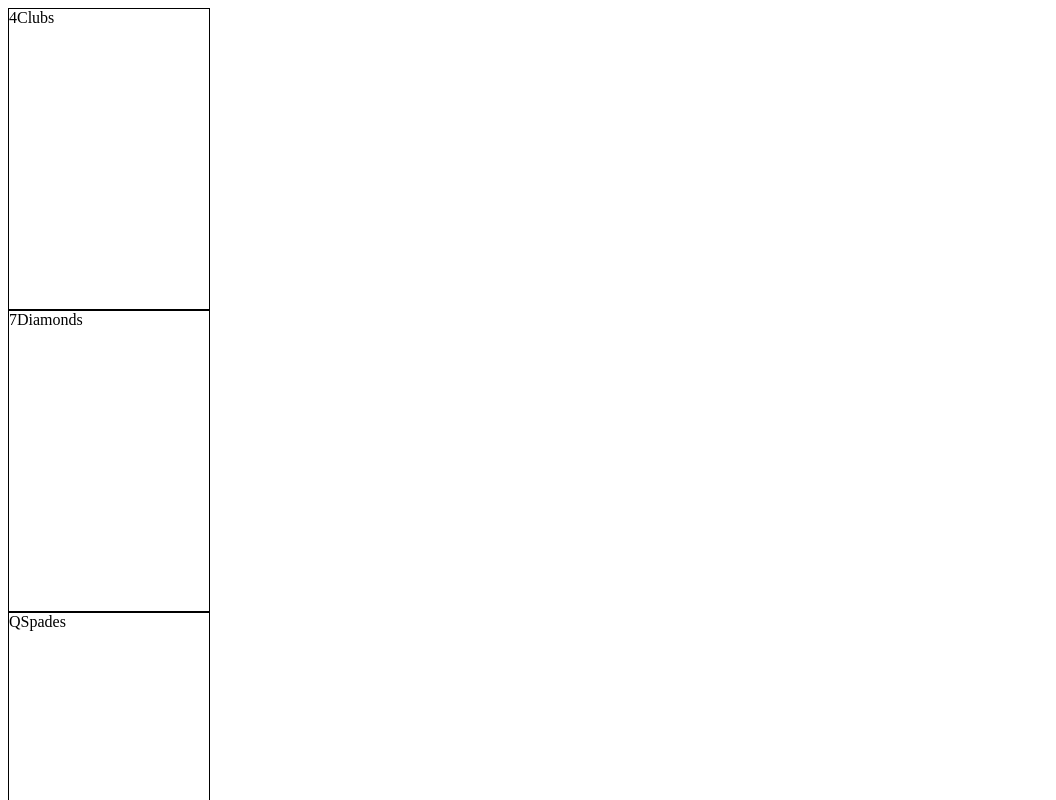
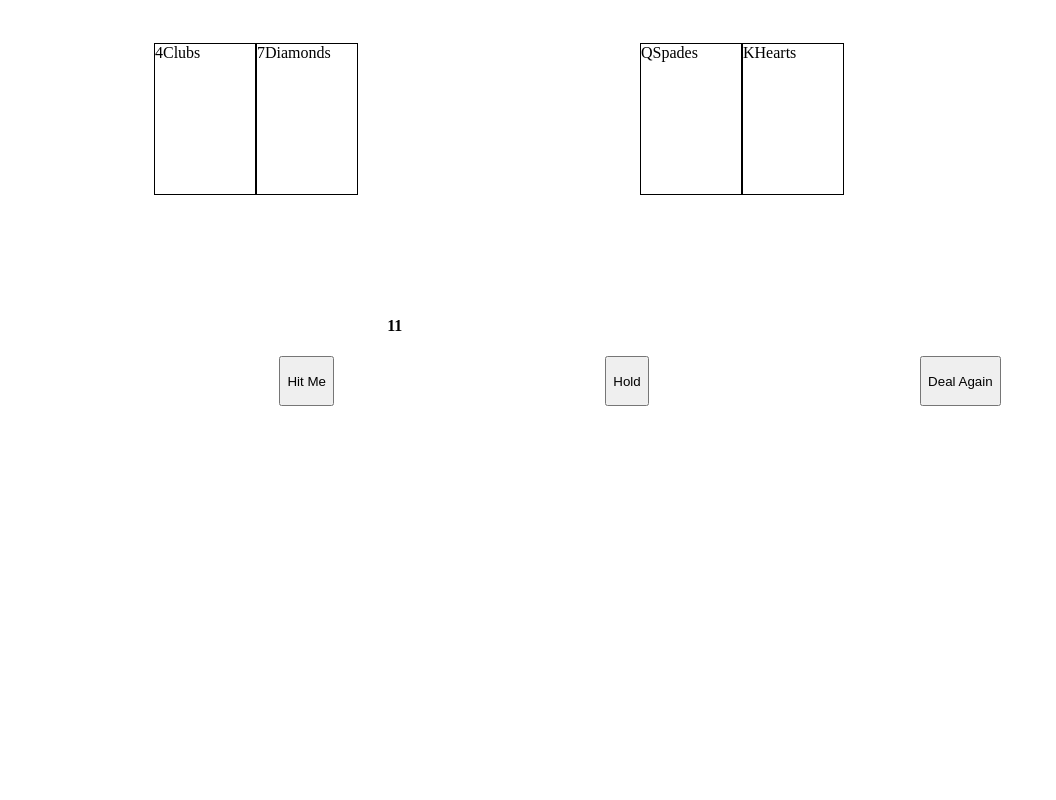
Before and after one commit to jcurti2/BlackJack, a plain HTML site: page page2.html in a window 1280 px wide. Shown: the top 800 px of the page, without its empty margins (0-1056 px from the left). Drawn offline with Linux system fonts and the light colour scheme.

Commit message:
Items show in appropriate space

```diff
--- a/BlackJack.css
+++ b/BlackJack.css
@@ -1,8 +1,25 @@
 #copy {
     display: flex;
     border: 1px solid black;
-    width: 200px;
-    height: 300px;
+    width: 100px;
+    height: 150px;
+
+}
+#playerCards{
+
+}
+.cards{
+    display: flex;
+    margin:25px;
+    padding:10px;
+
+}
+
+.container{
+    display: flex;
+    justify-content: space-around;
+    margin: 5px;
+
 }
 
 
@@ -10,5 +27,23 @@
     position: relative;
     display: flex;
     justify-content: space-evenly;
+    height: 50px;
 
 }
+
+.displayMessage{
+    display:flex;
+    align-items: center;
+    justify-content: center;
+}
+.winLoseMsg{
+    display:flex;
+    align-items: center;
+    justify-content: center;
+}
+.score{
+    display: inline-flex;
+    justify-content: center;
+    align-items: center;
+    margin-inline-start: 30%;
+}
--- a/page2.html
+++ b/page2.html
@@ -16,12 +16,12 @@
             <span class = 'cardSuit' id = 'cardSuit'></span>
         </div>
 
+    <div class = 'container'>
+        <div class = 'cards' id = 'playerCards'></div>
 
-        <div id = 'playerCards'></div>
-
-
-        <div id = 'dealerCards'></div>
-
+        <div class= "cards" id = 'dealerCards'></div>
+        <div class = 'cards' id = 'blankCard'></div>
+    </div>
 
     <h2 class = "displayMessage"></h2>
 
```
